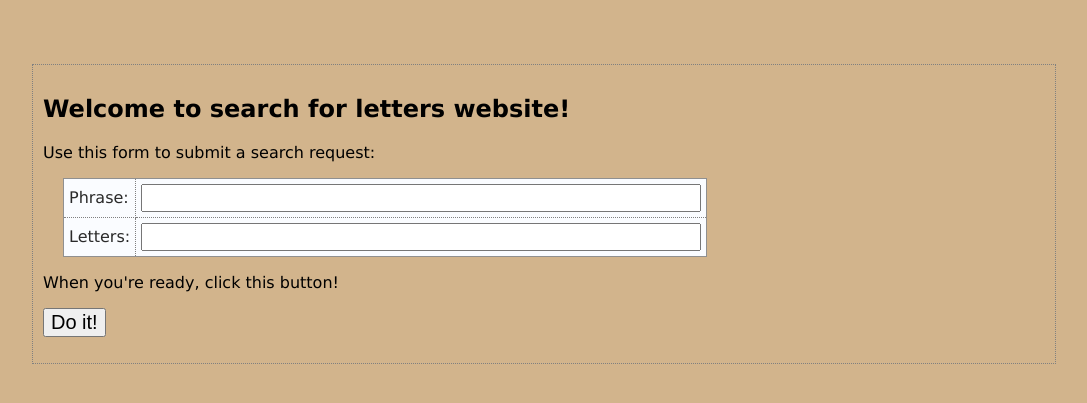
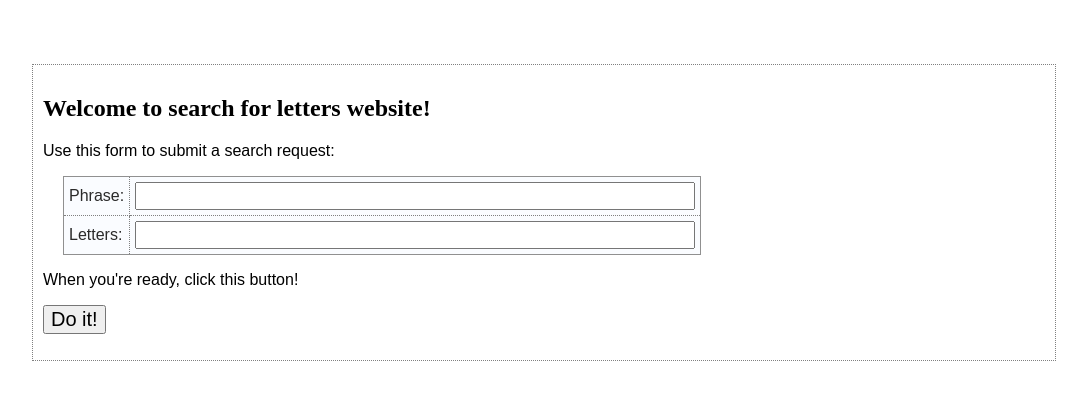
Before and after one commit to m-soro/search_4_app, a Flask app: page / in a window 1280 px wide. Shown: the top 403 px of the page, without its empty margins (96-1183 px from the left). Run offline with Flask 2, Linux system fonts and the light colour scheme.

Commit message:
updated the font and background

```diff
--- a/static/hf.css
+++ b/static/hf.css
@@ -1,7 +1,7 @@
 body {
-  font-family:      Verdana, Geneva, Arial, sans-serif;
+  font-family:     'Cabin Sketch', Arial, Helvetica, sans-serif;
   font-size:        medium;
-  background-color: tan;
+  background-color: white;
   margin-top:       5%;
   margin-bottom:    5%;
   margin-left:      10%;
@@ -20,6 +20,7 @@ a img {
   border:           0;
 }
 h2 {
+  font-family:      'Monoton';
   font-size:        150%;
 }
 table {
```
